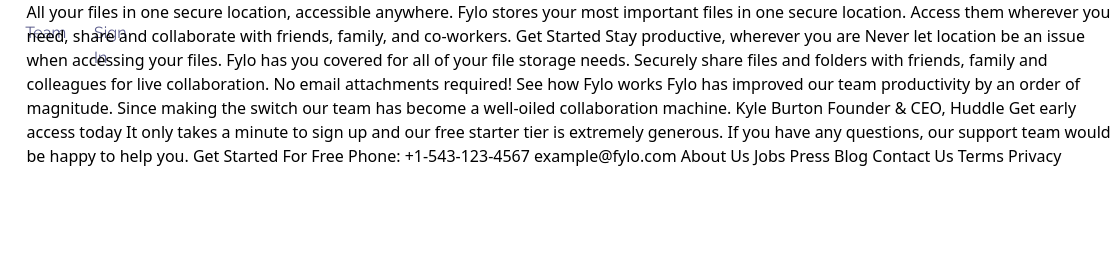
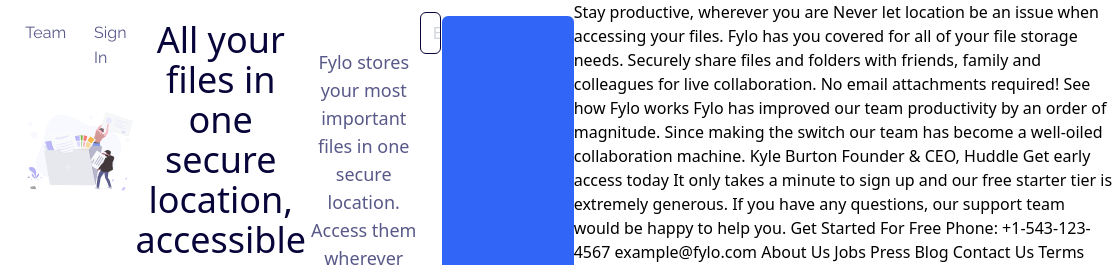
Before and after one commit to jhonalexispb/reto-7, a plain HTML site: page index.html in a window 1280 px wide. Shown: the top 265 px of the page, 167-1280 px from the left. Drawn offline with nearby package versions, Linux system fonts and the light colour scheme.

Commit message:
implementacion seccion hero

```diff
--- a/index.html
+++ b/index.html
@@ -9,6 +9,7 @@
   <title>Frontend Mentor | Fylo landing page with two column layout</title>
   <style>
     @import url('https://fonts.googleapis.com/css2?family=Raleway:ital,wght@0,100..900;1,100..900&display=swap');
+
     .font-raleway-400 {
       font-family: "Raleway", sans-serif;
       font-optical-sizing: auto;
@@ -28,23 +29,40 @@
 
 <body class="h-lvh flex flex-col md:flex-row m-auto"">
   <header class=" flex justify-between w-11/12 mx-auto mt-5 ">
-  <img width="100px" src="/images/logo.svg" alt="logo" />
+  <img width=" 100px" src="/images/logo.svg" alt="logo" />
 <nav class="flex">
   <ul class="flex gap-7 content-center">
-      <li><a  class="font-raleway-400 text-[#585989]" href="#">Features</a></li>
+    <li><a class="font-raleway-400 text-[#585989]" href="#">Features</a></li>
     <li><a class="font-raleway-400 text-[#585989]" href="#">Team</a></li>
     <li><a class="font-raleway-400 text-[#585989]" href="#">Sign In</a></li>
   </ul>
 </nav>
 </header>
 
+<section class="mt-28">
+  <img class="max-w-full" src="/images/illustration-1.svg">
+</section>
+
+
+<h1 class="text-4xl text-[#070439] text-center flex justify-between w-11/12 mx-auto mt-5">
   All your files in one secure location, accessible anywhere.
+</h1>
 
+<p class="text-lg text-[#585989] text-center flex justify-between w-11/12 mx-auto mt-12">
   Fylo stores your most important files in one secure location.
   Access them wherever you need, share and collaborate with friends,
   family, and co-workers.
+</p>
 
+<form class="flex flex-col max-w-full ">
+  <input class="border border-1 border-[#070439]  w-11/12 mx-auto mt-3 pl-3 py-2 rounded-md placeholder-gray-300" placeholder="Enter your email">
+</form>
+
+<button class="bg-[#3065F8] w-11/12 mx-auto mt-4 text-white p-3 rounded-md">
   Get Started
+</button>
+
+
 
 Stay productive, wherever you are
 
```
Lines whose indentation alone changed are shown as unchanged.
